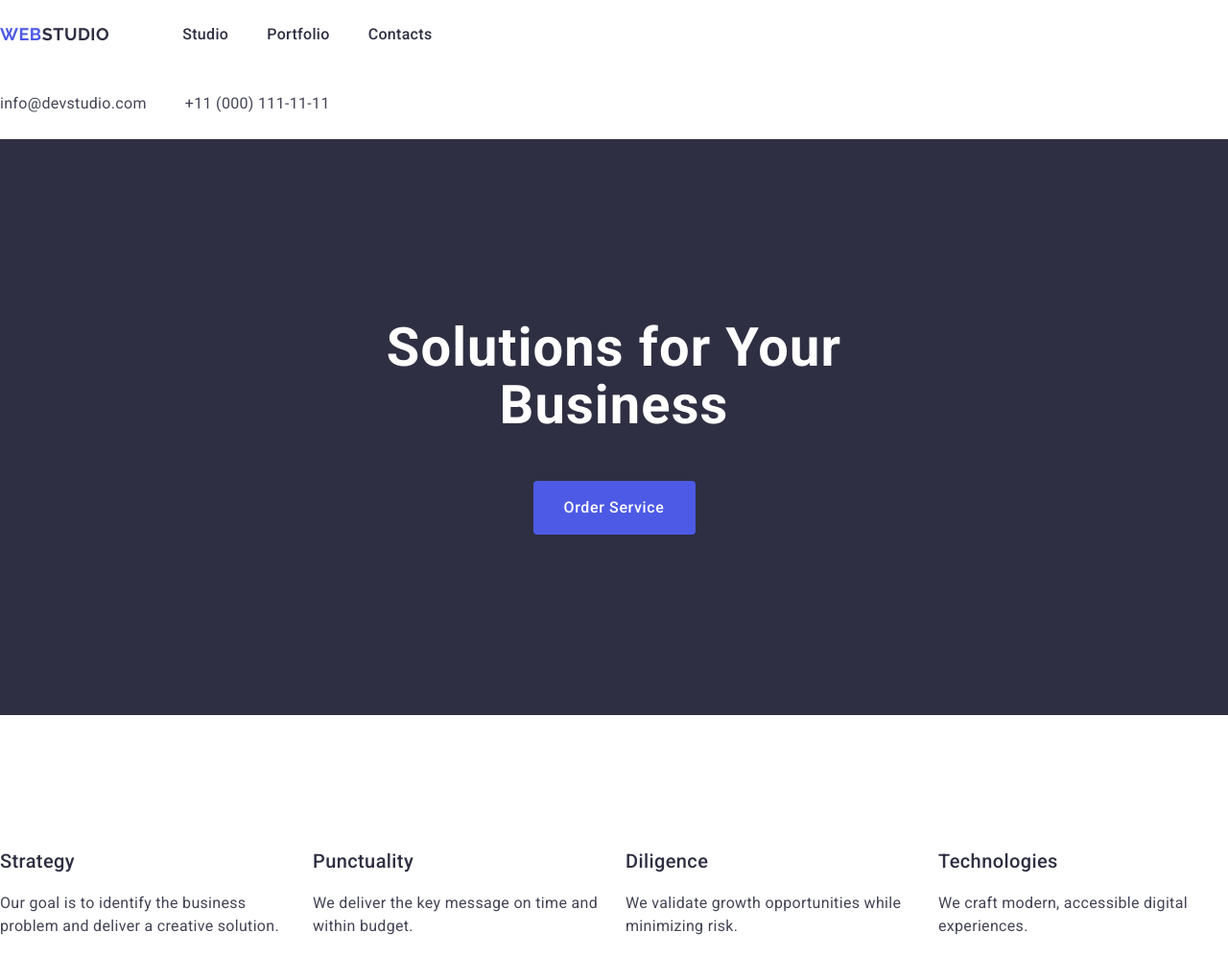
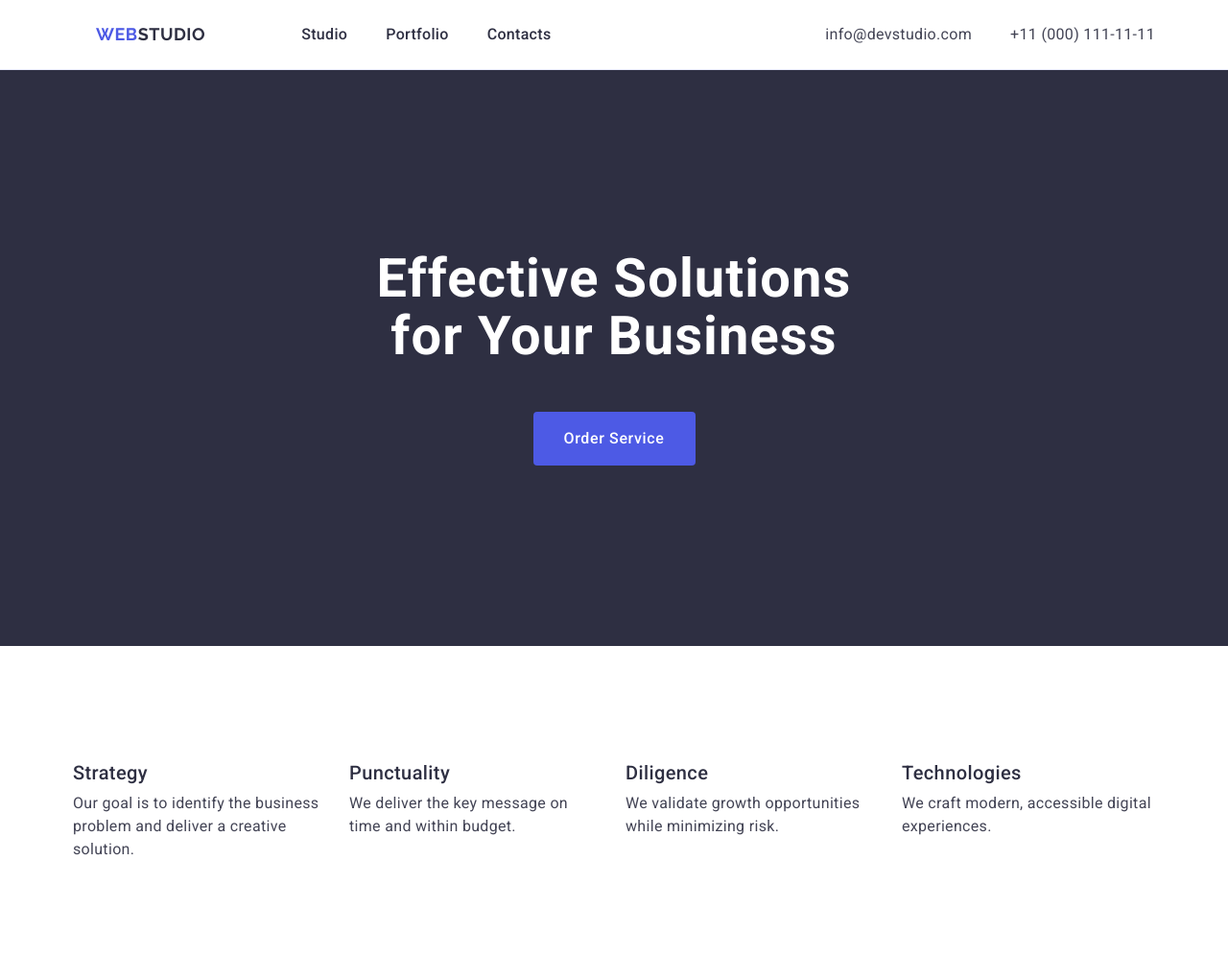
Before and after one commit to Mylan2000/goit-markup-hw-03, a plain HTML site: page index.html in a window 1280 px wide. Shown: the top 996 px of the page at 96% size. Drawn offline with nearby package versions, Linux system fonts and the light colour scheme.

Commit message:
Updated HTML and CSS

```diff
--- a/css/styles.css
+++ b/css/styles.css
@@ -1,4 +1,8 @@
-body{font-family:"Roboto",sans-serif;color:#434455;background-color:#ffffff}
+body{
+  font-family:"Roboto",sans-serif;
+  color:#434455
+  ;background-color:#ffffff
+}
 
 /* ===== Base ===== */
 :root{
@@ -14,14 +18,20 @@ html { box-sizing: border-box; }
 
 
 ul,ol {
-  list-style: none;
+  list-style-type: none;
    margin: 0;
    padding: 0;
+  }
+
+  h1, h2, h3, h4, h5, h6, p{
+    margin: 0;
   }
 
 a {
   text-decoration: none;
  }
+
+ /*header*/
 
 img { display: block;
   max-width: 100%;
@@ -54,11 +64,11 @@ img { display: block;
   background: #fff;
  }
 
-.nav-list {
+ .nav-list{
   display: flex;
   gap: 40px;
+}
 
-}
 .nav-link {
   display: block;
    padding: 24px 0;
@@ -132,22 +142,26 @@ img { display: block;
   }
 
 .features-item{
-  width: calc((100% - 72px)/4);
+  width: calc((100% - 72px) / 4);
 }
 
 .features-title {
+  margin: 0 0 8px;
   font-weight: 500;
   font-size: 20px;
   line-height: 1.2;
   letter-spacing: 0.02em;
   color: #2e2f42;
+  text-align: left;
  }
 
 .features-text {
+  margin: 0;
   font-size: 16px;
   line-height: 1.5;
   letter-spacing: 0.02em;
   color: #434455;
+  text-align: left;
 }
 
 /* ===== Team ===== */
@@ -219,8 +233,10 @@ img { display: block;
  }
 
 .project-photo {
+  display: block;
   width: 100%;
-   height: auto;
+   height: 300px;
+   object-fit: cover;
    border-bottom: 1px solid #e7e9fc;
   }
 
@@ -270,6 +286,12 @@ img { display: block;
   background: #fff;
 }
 
+.header-container {
+  display: flex;
+  align-items: center;
+  justify-content: space-between;
+}
+
 /* layout */
 .header-nav{
   display: flex;
@@ -277,7 +299,11 @@ img { display: block;
 }
 
 /* logo link */
-.header-logo,
+.header-logo {
+  padding: 24px;
+  margin-right: 76px;
+}
+
 .logo{ /* залишаю і .logo, щоб тести теж читали */
   font-family: "Raleway", sans-serif;
   font-weight: 700;
@@ -298,7 +324,9 @@ img { display: block;
 /* nav list */
 .nav-list{
   display: flex;
+  align-items: center;
   gap: 40px;
+
 }
 .nav-item {
   /* семантичний клас — без стилів */
@@ -342,6 +370,7 @@ img { display: block;
 }
 .contacts-list{
   display: flex;
+  align-items: center;
   gap: 40px;
 }
 .contacts-item{ /* без додаткових стилів */ }
--- a/index.html
+++ b/index.html
@@ -19,6 +19,7 @@
 <body>
 
 <header class="page-header">
+  <div class="container header-container">
     <nav class="header-nav">
       <a class="logo header-logo" href="/index.html">Web<span class="logo-part">Studio</span></a>
       <ul class="nav-list">
@@ -34,17 +35,19 @@
         <li class="contacts-item"><a class="contacts-link" href="tel:+110001111111">+11 (000) 111-11-11</a></li>
       </ul>
     </address>
+  </div>
 </header>
 
 <main>
   <!-- HERO -->
   <section class="banner">
-    <h1 class="main-title">Solutions for Your Business</h1>
+    <h1 class="main-title">Effective Solutions for Your Business</h1>
     <button type="button" class="hero-btn">Order Service</button>
   </section>
 
   <!-- FEATURES -->
   <section class="features">
+    <div class="container">
     <h2 class="visually-hidden">Our features</h2>
     <ul class="features-list">
       <li class="features-item">
@@ -64,10 +67,12 @@
         <p class="features-text">We craft modern, accessible digital experiences.</p>
       </li>
     </ul>
+    </div>
   </section>
 
   <!-- TEAM -->
   <section class="team">
+    <div class="container">
     <h2 class="section-title">Our Team</h2>
     <ul class="team-list">
       <li class="team-card">
@@ -91,31 +96,33 @@
         <p class="card-text">UI Designer</p>
       </li>
     </ul>
+    </div>
   </section>
 
   <!-- PORTFOLIO -->
   <section class="portfolio">
+    <div class="container">
     <h2 class="section-title">Our Portfolio</h2>
     <ul class="portfolio-list">
       <li class="project">
-        <img class="project-photo" src="./images/prj1.jpg" alt="Banking App interface" width="360">
+        <img class="project-photo" src="./images/prj1.jpg" alt="Banking App interface" width="360" height="300">
           <h3 class="card-title">Banking App</h3>
           <p class="card-text">App</p>
       </li>
 
       <li class="project">
-        <img class="project-photo" src="./images/prj2.jpg" alt="Cashless Payment flow" width="360">
+        <img class="project-photo" src="./images/prj2.jpg" alt="Cashless Payment flow" width="360" height="300">
           <h3 class="card-title">Cashless Payment</h3>
           <p class="card-text">Marketing</p>
       </li>
       <li class="project">
-        <img class="project-photo" src="./images/prj3.jpg" alt="Meditation App screens" width="360">
+        <img class="project-photo" src="./images/prj3.jpg" alt="Meditation App screens" width="360" height="300">
           <h3 class="card-title">Meditation App</h3>
           <p class="card-text">App</p>
 
       </li>
       <li class="project">
-        <img class="project-photo" src="./images/prj4.jpg" alt="Taxi Service booking" width="360">
+        <img class="project-photo" src="./images/prj4.jpg" alt="Taxi Service booking" width="360" height="300">
 
           <h3 class="card-title">Taxi Service</h3>
           <p class="card-text">Marketing</p>
@@ -135,6 +142,7 @@
 
       </li>
     </ul>
+    </div>
   </section>
 </main>
 
```
Also changed, not shown: 1 other file.
